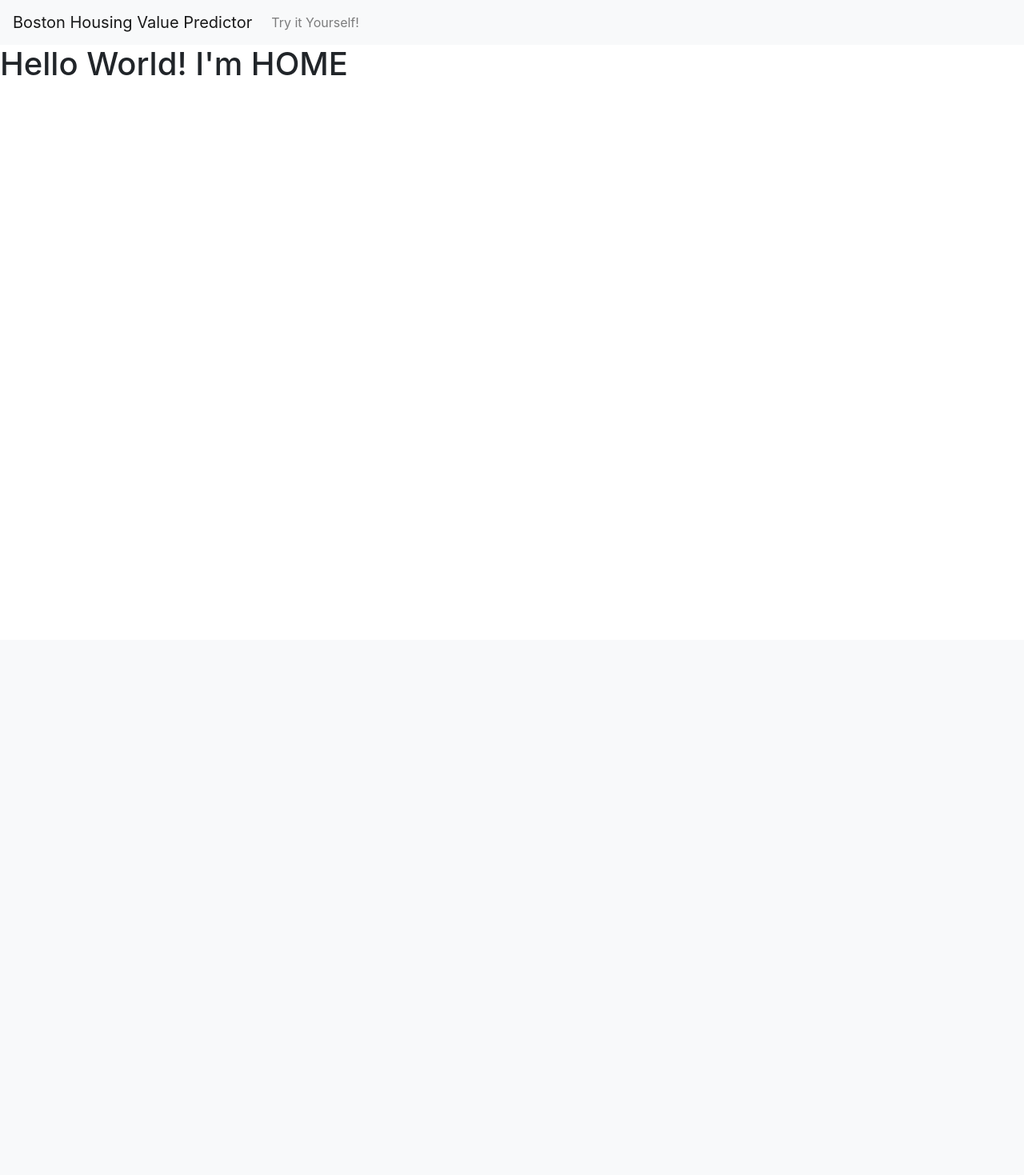
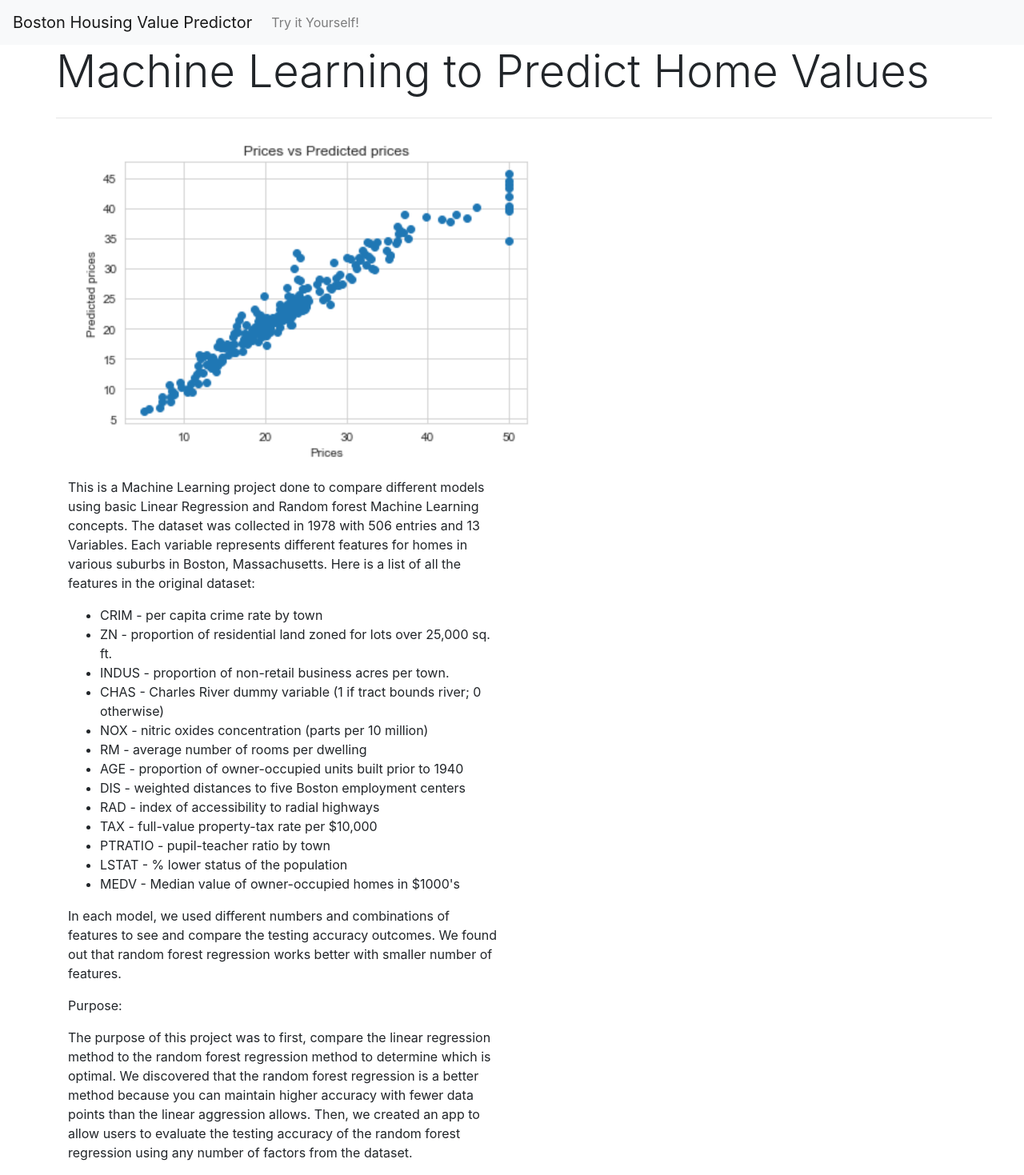
Before and after one commit to AmyWagarCinch/boston-housing-model-compare, a Flask app: page / in a window 1280 px wide. Shown: the whole page at 80% size. Before the commit the page ends 94 px from the top, so only its background shows below. Run offline with Flask 2, Linux system fonts and the light colour scheme; some libraries are stand-ins or nearby versions.

Commit message:
html and image

```diff
--- a/Templates/home.html
+++ b/Templates/home.html
@@ -27,7 +27,84 @@
       </ul>
     </div>
   </nav>
-  <h1>Hello World! I'm HOME</h1>
+  <div class="container">
+    <div class="row">
+      <h1 class="display-4">Machine Learning to Predict Home Values</h1>
+
+      <hr class="col-md-12">
+      <div class="row"></div>
+        <div class="col-md-6">
+          <img src="Resources/assets/images/BHPfigure1.png" alt="image">
+          <p>This is a Machine Learning project done to compare different models using basic Linear Regression and Random forest Machine Learning concepts. The dataset was collected in 1978 with 506 entries and 13 Variables. Each variable represents different features for homes in various suburbs in Boston, Massachusetts. Here is a list of all the features in the original dataset:
+            <ul>
+                <li>CRIM - per capita crime rate by town</li>
+                <li>ZN - proportion of residential land zoned for lots over 25,000 sq. ft.</li>
+                <li>INDUS - proportion of non-retail business acres per town.</li>
+                <li>CHAS - Charles River dummy variable (1 if tract bounds river; 0 otherwise)</li>
+                <li>NOX - nitric oxides concentration (parts per 10 million)</li>
+                <li>RM - average number of rooms per dwelling</li>
+                <li>AGE - proportion of owner-occupied units built prior to 1940</li>
+                <li>DIS - weighted distances to five Boston employment centers</li>
+                <li>RAD - index of accessibility to radial highways</li>
+                <li>TAX - full-value property-tax rate per $10,000</li>
+                <li>PTRATIO - pupil-teacher ratio by town</li>
+                <li>LSTAT - % lower status of the population</li>
+                <li>MEDV - Median value of owner-occupied homes in $1000's</li>
+                </ul>
+                <p>In each model, we used different numbers and combinations of features to see and compare the testing accuracy outcomes. We found out that random forest regression works better with smaller number of features.</p>
+
+                <p>Purpose:</p>
+                    <p>The purpose of this project was to first, compare the linear regression method to the random forest regression method to determine which is optimal. We discovered that the random forest regression is a better method because you can maintain higher accuracy with fewer data points than the linear aggression allows. Then, we created an app to allow users to evaluate the testing accuracy of the random forest regression using any number of factors from the dataset.</p>
 
 
+
+        <!-- </div
+
+    </div>
+  </div>
+
+<div class="container">
+  <h3 class="text-center">Visualizations</h3>
+    <div class="row">
+        <div class="col-md-3">
+          <div class="thumbnail">
+            <a href="temp.html">
+              <img src="./Resources/assets/images/Fig1.png" alt="..." class="img-thumbnail">
+            </a>
+          </div>
+
+        </div>
+        <div class="col-md-3">
+            <div class="thumbnail">
+              <a href="humidity.html">
+                <img src="Resources/assets/images/Fig2.png" alt="..." class="img-thumbnail">
+              </a>
+            </div>
+
+        </div>
+        <div class="col-md-3">
+            <div class="thumbnail">
+              <a href="cloudiness.html">
+                <img src="Resources/assets/images/Fig3.png" alt="..." class="img-thumbnail">
+              </a>
+            </div>
+
+        </div>
+        <div class="col-md-3">
+          <div class="thumbnail">
+            <a href="wind.html">
+              <img src="Resources/assets/images/Fig4.png" alt="..." class="img-thumbnail">
+            </a>
+          </div>
+
+      </div>
+    </div>
+  </div> -->
+
+<script src="https://code.jquery.com/jquery-3.3.1.slim.min.js" integrity="sha384-q8i/X+965DzO0rT7abK41JStQIAqVgRVzpbzo5smXKp4YfRvH+8abtTE1Pi6jizo" crossorigin="anonymous"></script>
+<script src="https://cdnjs.cloudflare.com/ajax/libs/popper.js/1.14.7/umd/popper.min.js" integrity="sha384-UO2eT0CpHqdSJQ6hJty5KVphtPhzWj9WO1clHTMGa3JDZwrnQq4sF86dIHNDz0W1" crossorigin="anonymous"></script>
+<script src="https://stackpath.bootstrapcdn.com/bootstrap/4.3.1/js/bootstrap.min.js" integrity="sha384-JjSmVgyd0p3pXB1rRibZUAYoIIy6OrQ6VrjIEaFf/nJGzIxFDsf4x0xIM+B07jRM" crossorigin="anonymous"></script>
+
 </body>
+
+</html>
```
Also changed, not shown: Templates/yourTurn.html (+25 -5 lines), Resources/assets/images/BHPfigure1.png (added).
